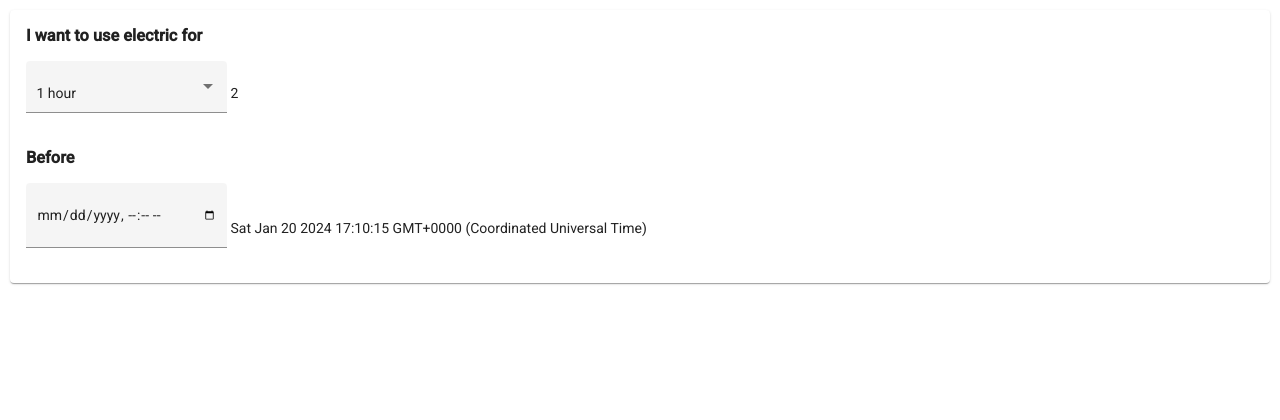
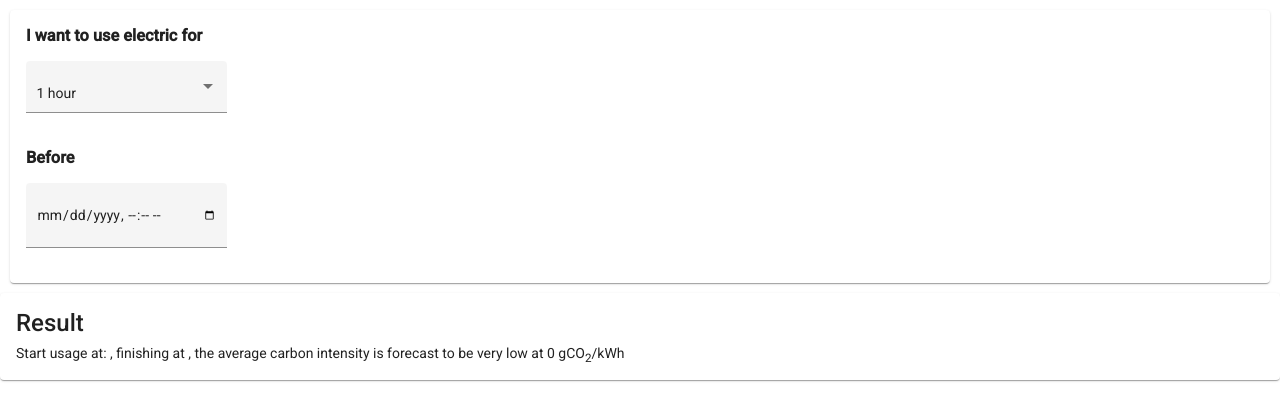
Before and after one commit to cricketts497/clean_electric, an Angular app in the folder clean-electric/: page / in a window 1280 px wide. Shown: the top 420 px of the page. Built offline with nearby package versions, Linux system fonts and the light colour scheme.

Commit message:
Add card to display result
- get period when either input changes

```diff
--- a/clean-electric/src/app/app.component.html
+++ b/clean-electric/src/app/app.component.html
@@ -8,12 +8,17 @@
           </mat-option>
         </mat-select>
       </mat-form-field>
-      {{selectedDuration}}
 
       <h3>Before</h3>
       <mat-form-field appearance="fill">
         <input matInput type="datetime-local" [(ngModel)]="selectedDeadlineString" (change)="onSelectedDeadlineChange()"/>
       </mat-form-field>
-      {{selectedDeadline}}
   </mat-card-content>
 </mat-card>
+
+<mat-card>
+  <mat-card-title>Result</mat-card-title>
+  <mat-card-content>
+    Start usage at: {{optimalIntensityPeriod.from}}, finishing at {{optimalIntensityPeriod.to}}, the average carbon intensity is forecast to be {{optimalIntensityPeriod.intensity.index}} at {{optimalIntensityPeriod.intensity.forecast}} gCO<sub>2</sub>/kWh
+  </mat-card-content>
+</mat-card>
--- a/clean-electric/src/app/app.component.ts
+++ b/clean-electric/src/app/app.component.ts
@@ -1,6 +1,8 @@
 import { Component } from '@angular/core';
 import { FormControl, Validators } from '@angular/forms';
 import { CarbonMinimizeService } from './carbon-minimize.service';
+import { IntensityPeriod } from './intensity-period';
+import { IntensityIndex } from './intensity-index';
 
 @Component({
   selector: 'app-root',
@@ -26,6 +28,16 @@ export class AppComponent {
   selectedDeadlineString: string;
   selectedDeadline: Date;
 
+  optimalIntensityPeriod: IntensityPeriod = {
+    from: '',
+    to: '',
+    intensity: {
+      forecast: 0,
+      actual: 0,
+      index: IntensityIndex.VeryLow
+    }
+  };
+
   constructor(private carbonMinimizeService: CarbonMinimizeService) {
     this.selectedDurationString = this.durationOptions[0];
     this.selectedDuration = this.durationMap.get(this.selectedDurationString) ?? 60;
@@ -36,6 +48,7 @@ export class AppComponent {
 
   onSelectedDurationChange(): void {
     this.selectedDuration = this.durationMap.get(this.selectedDurationString) ?? 60;
+    this.getPeriod();
   }
 
   onSelectedDeadlineChange(): void {
@@ -45,7 +58,7 @@ export class AppComponent {
 
   private getPeriod(): void {
     this.carbonMinimizeService.getPeriod(this.selectedDuration, this.selectedDeadline).subscribe((intensityPeriod) => {
-      console.log(intensityPeriod);
+      this.optimalIntensityPeriod = intensityPeriod;
     });
   }
 }
```
